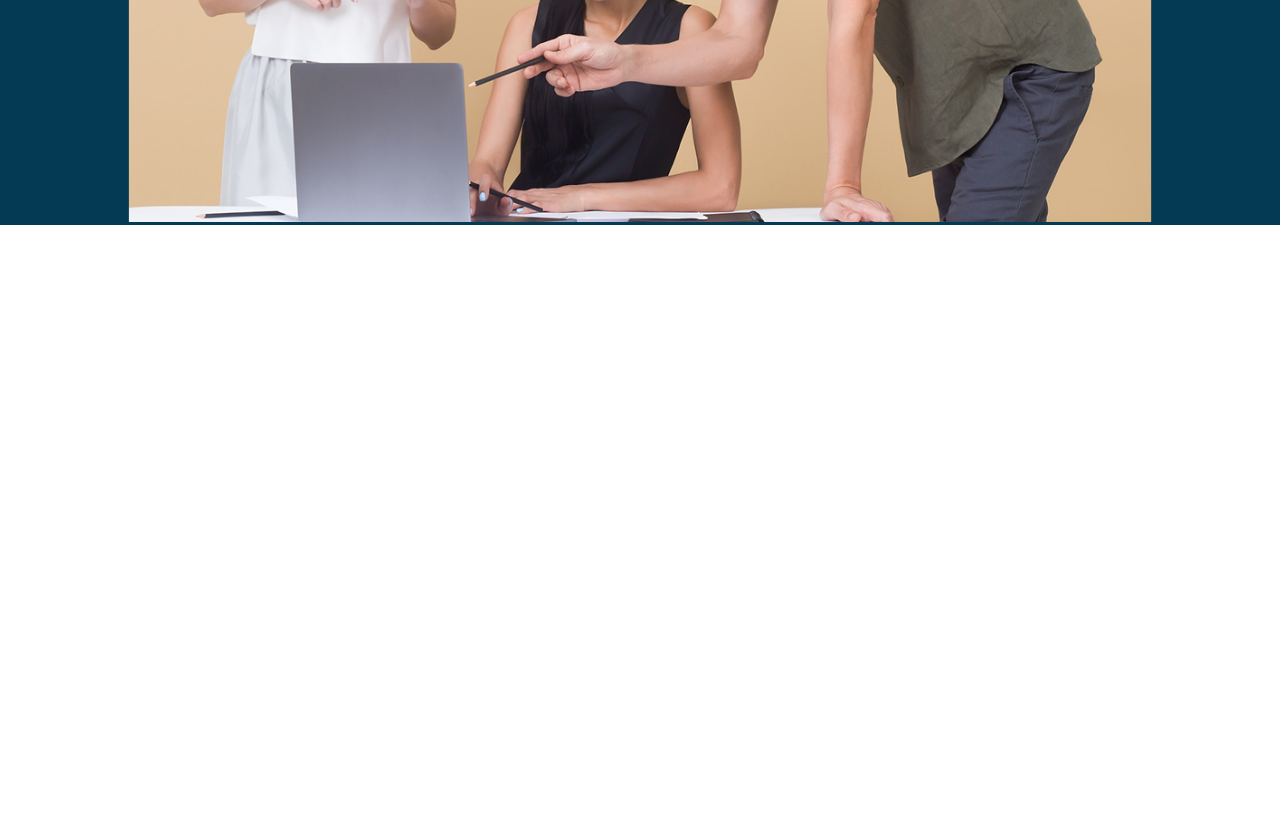
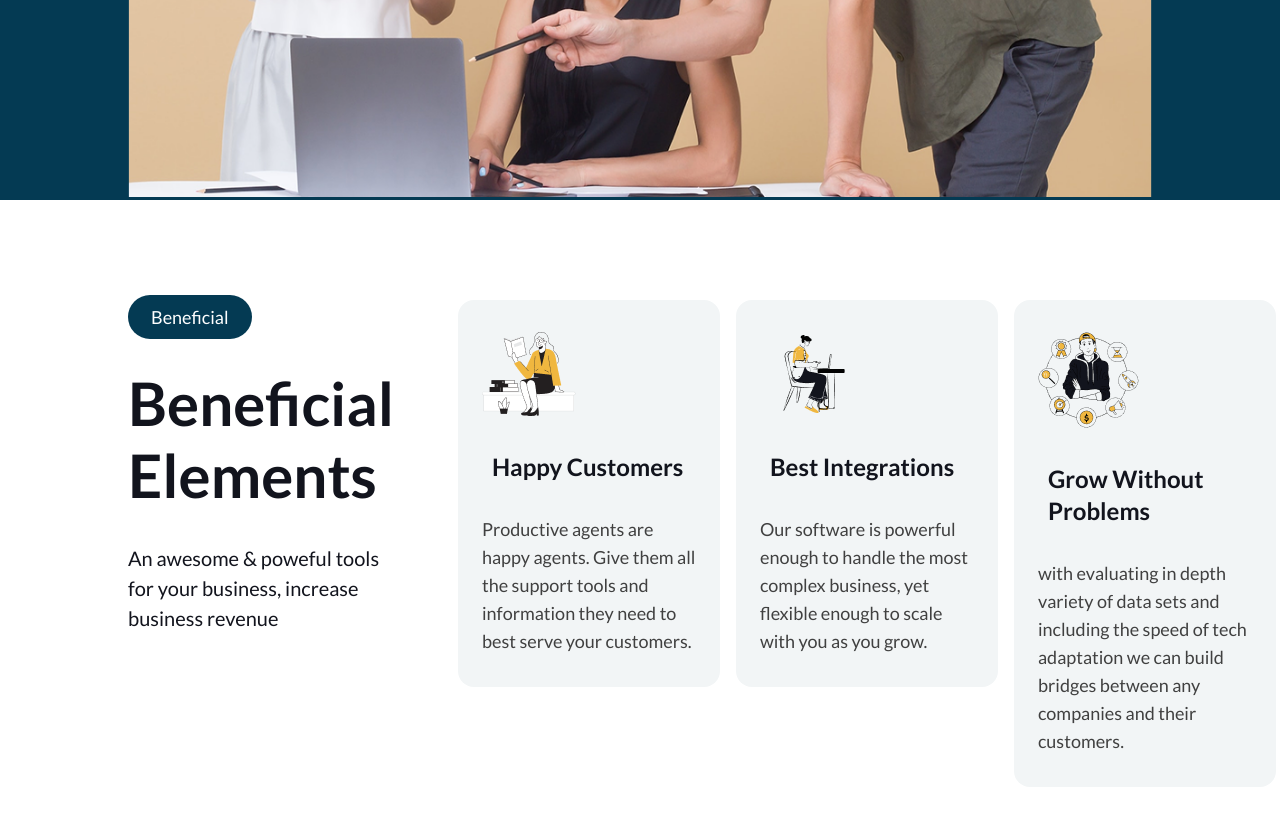
Before and after one commit to dananya2018/trustco-solo, a plain HTML site: page index.html in a window 1280 px wide. Shown: the part 1686-2512 px from the top of the page. Before the commit the page ends 1911 px from the top, so only its background shows below. Drawn offline with Linux system fonts and the light colour scheme.

Commit message:
added benefits section and styled it

```diff
--- a/index.html
+++ b/index.html
@@ -41,7 +41,7 @@
 				<a href="#" title="Login" class="white-btn">Login</a>
 			</li>
 			<li>
-				<a href="#" title="Sign up" class="blue-button">Sign up</a>
+				<a href="#" title="Sign up" class="blue-bg">Sign up</a>
 			</li>
 		</ul>
 		<section class="hamburger-container">
@@ -71,7 +71,7 @@
 						<a href="#" title="Login" class="white-btn">Login</a>
 					</li>
 					<li>
-						<a href="#" title="Sign up" class="blue-button">Sign up</a>
+						<a href="#" title="Sign up" class="blue-bg">Sign up</a>
 					</li>
 				</ul>
 			</section>
@@ -87,7 +87,7 @@
 				<h2>Find a High-Potential<span>Customers with Trustco.</span></h2>
 				<p>We provide sales teams and professionals with the knowledge, skill and discipline they need to be 10x more successful.</p>
 				<div class="banner-buttons">
-					<a href="#" title="Get Started" class="blue-button">Get Started</a>
+					<a href="#" title="Get Started" class="blue-bg">Get Started</a>
 					<div>
 						<img src="./images/play-icon.png" alt="Play Icon">
 						<a href="#" title="Check Our Video" class="check-video-button">Check Our Video</a>
@@ -134,6 +134,31 @@
 				</div>
 				</div>
 			</section>
+			<!-- Benefit section -->
+			 <section class="benefits wrapper">
+				<div>
+					<span class="blue-bg">Beneficial</span>
+					<h3>Beneficial Elements</h3>
+					<p>An awesome & poweful tools for your business, increase business revenue</p>
+				</div>
+				<ul class="card-group">
+					<li class="card">
+						<img src="./images/benefit_01.png" alt="A women reading a book">
+						<h4>Happy Customers</h4>
+						<p>Productive agents are happy agents. Give them all the support tools and information they need to best serve your customers.</p>
+					</li>
+					<li class="card">
+						<img src="./images/benefit_02.png" alt="A women working">
+						<h4>Best Integrations</h4>
+						<p>Our software is powerful enough to handle the most complex business, yet flexible enough to scale with you as you grow.</p>
+					</li>
+					<li class="card">
+						<img src="./images/benefit_03.png" alt="Multitasking">
+						<h4>Grow Without Problems</h4>
+						<p>with evaluating in depth variety of data sets and including the speed of tech adaptation we can build bridges between any companies and their customers.</p>
+					</li>
+				</ul>
+			 </section>
 	</main>
 	<footer></footer>
 </body>
--- a/style.css
+++ b/style.css
@@ -10,6 +10,7 @@ body {
 }
 
 a { text-decoration: none }
+h1, h2, h3, h4, h5, h6, p { margin: 0 }
 
 ul {
     padding: 0;
@@ -17,13 +18,13 @@ ul {
 		list-style: none;
 }
 
-.blue-button {
+.blue-bg {
     border-radius: 55px;
     background-color: var(--secondary);
     color: #fff;
 }
 
-.blue-button:hover {
+.blue-bg:hover {
     background-color: #fff;
     color: var(--secondary);
 }
@@ -55,7 +56,6 @@ header {
     background: #F2F5F6;
 }
 
-h1 { margin: 0 }
 header { padding: 24px 20px }
 header ul li { display: inline-block }
 nav li { margin-right: 40px }
@@ -128,7 +128,6 @@ nav li a.active { color: var(--secondary)}
 }
 
 .banner h2 {
-    margin: 0;
     color: var(--secondary);
     font-size: 64px;
     font-weight: 800;
@@ -138,7 +137,6 @@ nav li a.active { color: var(--secondary)}
 
 .banner p {
     padding: 0 10px;
-    margin: 0;
     color: var(--primary);
     font-size: 20px;
 }
@@ -267,7 +265,6 @@ nav li a.active { color: var(--secondary)}
 .video-thumbnail-text-content h3 {
 	max-width: 59%;
 	width: 100%;
-	margin: 0;
 	font-size: 60px;
 	line-height: 72px;
 	font-weight: 700;
@@ -283,7 +280,6 @@ nav li a.active { color: var(--secondary)}
 	max-width: 41%;
 	width: 100%;
 	padding-left: 2%;
-	margin: 0;
 	font-size: 20px;
 	line-height: 30px;
 }
@@ -337,3 +333,60 @@ nav li a.active { color: var(--secondary)}
 	.video-play-icon { padding: 8px 12px }
 	.video-play-icon img { width: 10px }
 }
+
+/* Styles for benefit section */
+.benefits {
+	margin: 100px 0;
+	display: flex;
+}
+
+.benefits div span {
+	padding: 11px 23px;
+	font-size: 18px;
+	line-height: 35px;
+}
+
+.benefits div h3 {
+	margin: 32px 0;
+	color: var(--primary);
+	font-size: 60px;
+	font-weight: 700;
+	line-height: 72px;
+}
+
+.benefits div p {
+	color: var(--primary);
+	font-size: 20px;
+	line-height: 30px;
+}
+
+.card-group {
+	margin-left: 64px;
+	display: flex;
+	align-items: flex-start;
+}
+
+.card {
+	box-sizing: border-box;
+	width: 262px;
+	padding: 32px 24px;
+	border-radius: 16px;
+	margin-right: 16px;
+	background: #F2F5F6;
+}
+
+.card:last-of-type { margin-right: 0 }
+
+.card h4 {
+	margin: 32px 10px;
+	color: var(--primary);
+	font-size: 24px;
+	font-weight: 700;
+	line-height: 32px;
+}
+
+.card p {
+	color: #404040;
+	font-size: 18px;
+	line-height: 28px;
+}
```
Also changed, not shown: images/benefit_01.png (added), images/benefit_02.png (added), images/benefit_03.png (added).
